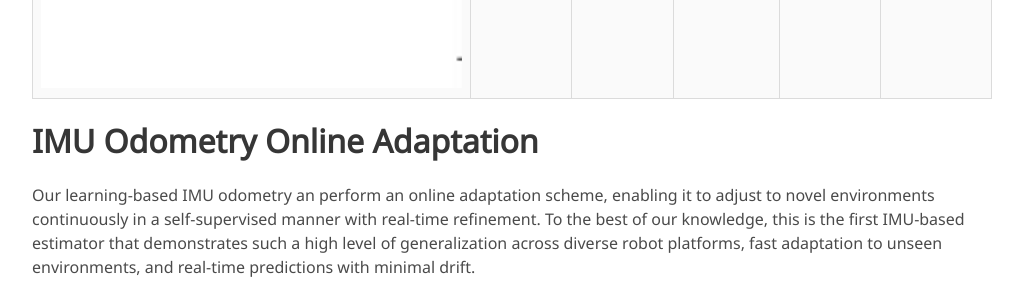
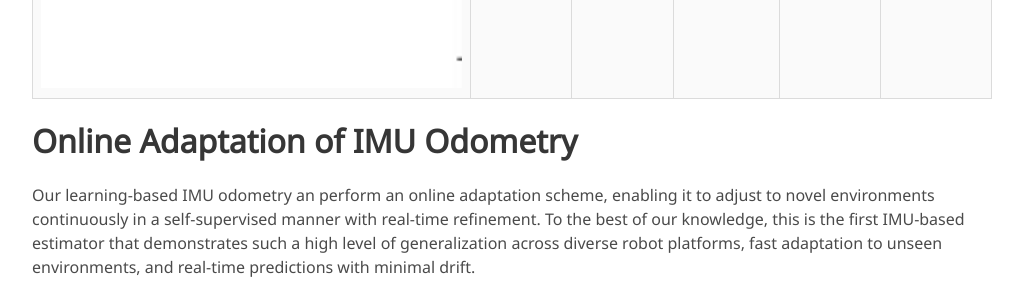
Before and after one commit to cmu-superx/HERO, a plain HTML site: page index.html in a window 1280 px wide. Shown: the part 7180-7461 px from the top of the page, without its empty margins (128-1151 px from the left). Drawn offline with nearby package versions, Linux system fonts and the light colour scheme; some icons are missing; a web font is replaced by a local one.

Commit message:
final commit

```diff
--- a/index.html
+++ b/index.html
@@ -289,6 +289,8 @@
         <div class="publication-video">
           <iframe src="https://www.youtube.com/embed/Q5or_9Tvwy8?list=PLosI3Br8CWkZlTRC8uIjTPo8onkRgswFe"
                   frameborder="0" allow="autoplay; encrypted-media" allowfullscreen></iframe>
+                  <!-- https://youtu.be/Q5or_9Tvwy8?list=PLosI3Br8CWkZlTRC8uIjTPo8onkRgswFe -->
+                  <!-- <iframe width="763" height="429" src="https://www.youtube.com/embed/Q5or_9Tvwy8?list=PLosI3Br8CWkZlTRC8uIjTPo8onkRgswFe" title="Moive S1: Summary Video" frameborder="0" allow="accelerometer; autoplay; clipboard-write; encrypted-media; gyroscope; picture-in-picture; web-share" referrerpolicy="strict-origin-when-cross-origin" allowfullscreen></iframe> -->
         </div>
       </div>
     </div>
@@ -604,7 +606,7 @@
     <!-- Animation. -->
     <div class="columns is-centered">
       <div class="column is-full-width">
-        <h2 class="title is-3">IMU Odometry Online Adaptation</h2>
+        <h2 class="title is-3">Online Adaptation of IMU Odometry</h2>
         <p>
           Our learning-based IMU odometry an perform an online adaptation scheme,
           enabling it to adjust to novel environments continuously in a self-supervised manner with real-time refinement.
```
